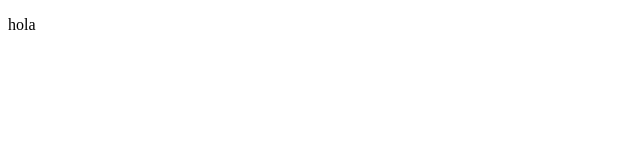
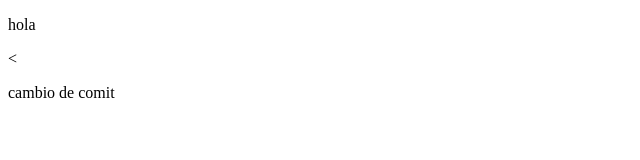
Before and after one commit to DaniVey/Pruebagit, a plain HTML site: page index.html in a window 1280 px wide. Shown: the whole page, without its empty margins (0-640 px from the left). Drawn offline with Linux system fonts and the light colour scheme.

Commit message:
segundo commit

```diff
--- a/index.html
+++ b/index.html
@@ -8,5 +8,6 @@
 </head>
 <body>
 	<p>hola </p>
+	<<p>cambio de comit</p>
 </body>
 </html>
```
